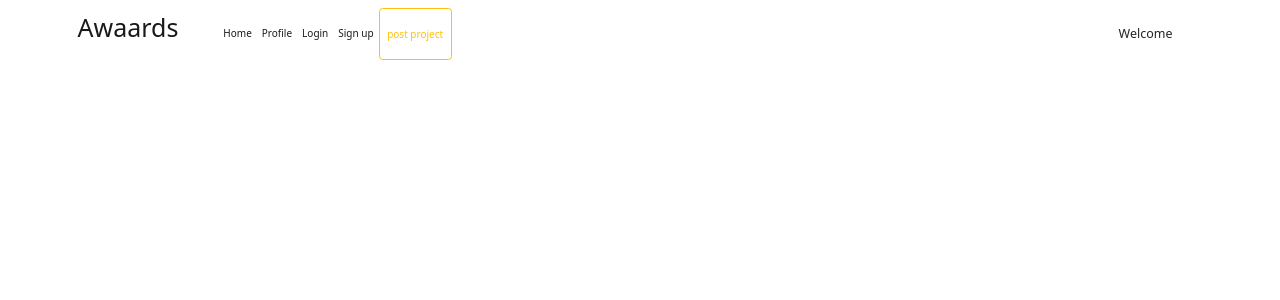
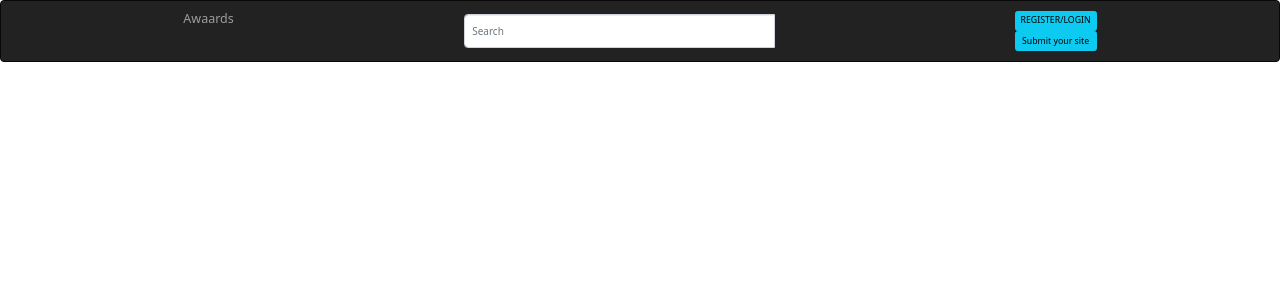
Before and after one commit to AjedidahMwanzia/awards, a Django app: template awards/templates/home.html in a window 1280 px wide. Shown: the top 300 px of the page. Run offline with Django 3.2, Linux system fonts and the light colour scheme; the template is opened without the code that fills it: most values are stand-ins (such as "Sample title", 1, 10 or a date in 2020); some libraries are stand-ins or nearby versions.

Commit message:
update navbar

```diff
--- a/awards/templates/navbar.html
+++ b/awards/templates/navbar.html
@@ -1,73 +1,58 @@
-{% load bootstrap3 %}
-<nav class="navbar navbar-expand-lg navbar-light" style="background-color: #ffffff;">
-  <div class="container">
-    <a class="navbar-brand" href="/">
-      <h1> Awaards </h1>
-    </a>
-    <button class="navbar-toggler" type="button" data-bs-toggle="collapse" data-bs-target="#navbarSupportedContent"
-      aria-controls="navbarSupportedContent" aria-expanded="false" aria-label="Toggle navigation">
-      <span class="navbar-toggler-icon"></span>
-    </button>
-    <div class="collapse navbar-collapse" id="navbarSupportedContent">
-      <ul class="navbar-nav me-auto mb-2 mb-lg-0">
-        <li class="nav-item">
-          <a class="nav-link active" aria-current="page" href="/">Home</a>
-        </li>
+<!DOCTYPE html>
+<html lang="en">
+<head>
 
-        <li class="nav-item">
-          <a class="nav-link active" aria-current="page" href="/user/{{request.user.id}}">Profile</a>
-        </li>
-        {% if user.is_authenticated %}
-        <li class="nav-item">
-          <a class="nav-link active" aria-current="page" href="/accounts/logout/">Logout</a>
-        </li>
+  <meta charset="utf-8">
+  <meta name="viewport" content="width=device-width, initial-scale=1">
+</head>
+<body>
+<nav class="navbar navbar-inverse">
+  <div class="container-fluid">
+    <div class="navbar-header">
+      <a class="navbar-brand" href="{% url 'home' %}">Awaards</a>
+    </div>
+     <!-- Adding a search form  -->
+     <div class="col-sm-4 col-md-4 navbar-right">
 
-        {% else %}
-        <li class="nav-item">
-          <a class="nav-link active" aria-current="page" href="/accounts/login/">Login</a>
-        </li>
-        <li class="nav-item">
-          <a class="nav-link active" aria-current="page" href="/accounts/register/">Sign up</a>
-        </li>
-        {% endif %}
-        <li class="nav-item float-end">
-          <a type="button" class="btn btn-outline-warning" aria-current="page" data-bs-toggle="modal"
-            data-bs-target="#postproject">post project</a>
-        </li>
+      <form class="navbar-form" role="search" action="">
 
-      </ul>
+        <div class="input-group">
+          <input type="text" class="form-control" placeholder="Search " name="article">
+          <div class="input-group-btn">
+            <button class="btn btn-default" type="submit"><i class="glyphicon glyphicon-search"></i></button>
+          </div>
+        </div>
 
-      <h5 class="navbar-text text-dark">
-        Welcome {{ user.username }}
-      </h5>
-
+      </form>
     </div>
-  </div>
-
-</nav>
-
-<!-- Modal -->
-<div class="modal fade" id="postproject" tabindex="-1" aria-labelledby="exampleModalLabel" aria-hidden="true">
-  <div class="modal-dialog">
-    <div class="modal-content">
-      <div class="modal-header">
-        <h5 class="modal-title" id="exampleModalLabel">Modal title</h5>
-        <button type="button" class="btn-close" data-bs-dismiss="modal" aria-label="Close"></button>
-      </div>
-      <div class="modal-body">
-        <form method="POST" enctype="multipart/form-data">
-          {% csrf_token %}
-          {% bootstrap_form form %}
-
-          <button type="submit" class="btn btn-primary">Save changes</button>
+    <!-- search form end -->
+    <ul class="navbar-nav navbar-right">
+        {% if user.is_authenticated%}
+        <li class="nav-item dropdown">
+            <a class="nav-link dropdown-toggle" id="navbarDropdownMenuLink" data-toggle="dropdown"
+               aria-haspopup="true"
+               aria-expanded="false">{{ user.username|title }} <img class="rounded-circle nav-img"
+                                                                    src="{{ user.profile.profile_picture.url }}"
+                                                                    alt="">
+            </a>
+            <div class="dropdown-menu dropdown-primary" aria-labelledby="navbarDropdownMenuLink">
+                <a class="dropdown-item text-center" href="{% url 'profile' user.username %}">Profile</a>
+                <hr>
+                <a class="dropdown-item text-center" href="{% url 'edit' user.username  %}"> Edit profile</a>
+                <hr>
+                <a href="{% url 'logout' %}" class="text-secondary text-center dropdown-item">Log Out</a>
 
 
-          </form>
-
-
-        <button type="button" class="btn btn-secondary" data-bs-dismiss="modal">Close</button>
-
-      </div>
-    </div>
+            </div>
+        </li>
+        {% else %}
+        <a href="" class="login btn btn-sm btn-info"> REGISTER/LOGIN </a>
+        {% endif %}
+        <button class="btn btn-info btn-sm" id="site" data-toggle="modal" data-target=".bd-example-modal-xl">
+            Submit your site
+        </button>
+    </ul>
   </div>
-</div>
+</nav>
+</body>
+</html>
--- a/static/css/style.css
+++ b/static/css/style.css
@@ -0,0 +1,10 @@
+
+*{
+    padding: 0;
+    margin: 0;
+    box-sizing: border-box;
+}
+.nav{
+    background-color: black;
+    color: white;
+}
```
Also changed, not shown: db.sqlite3.
